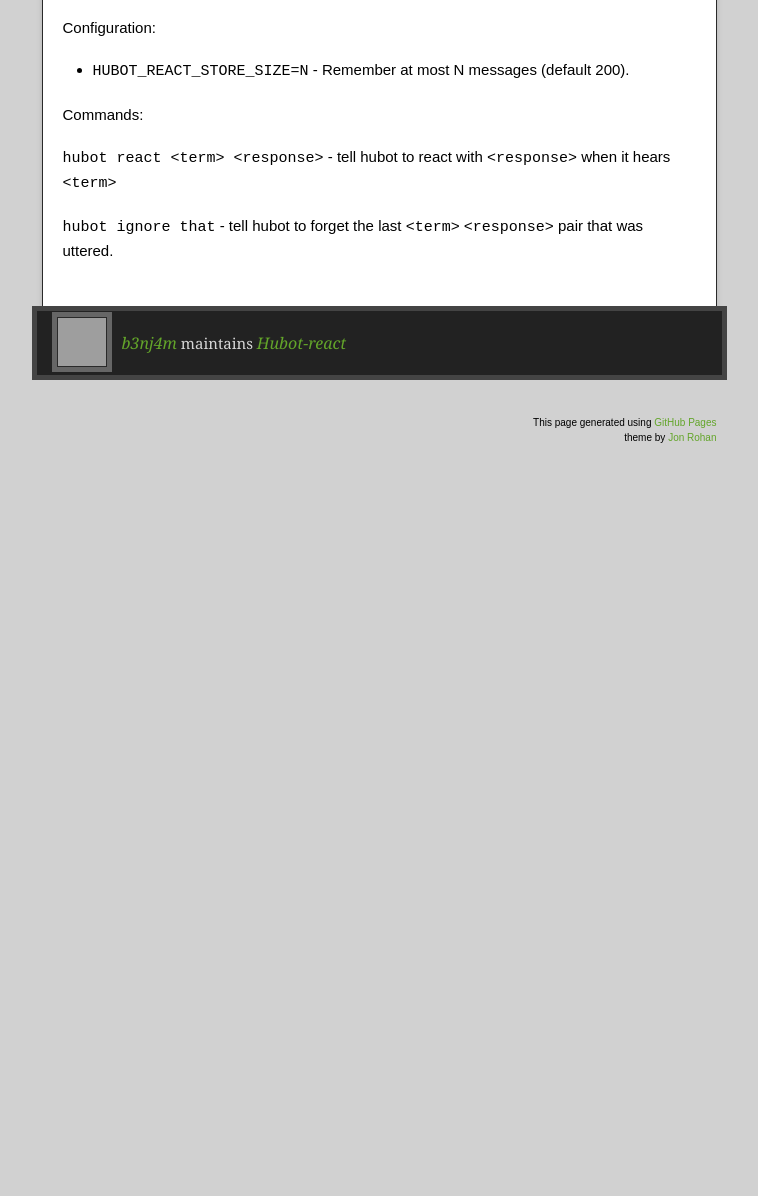
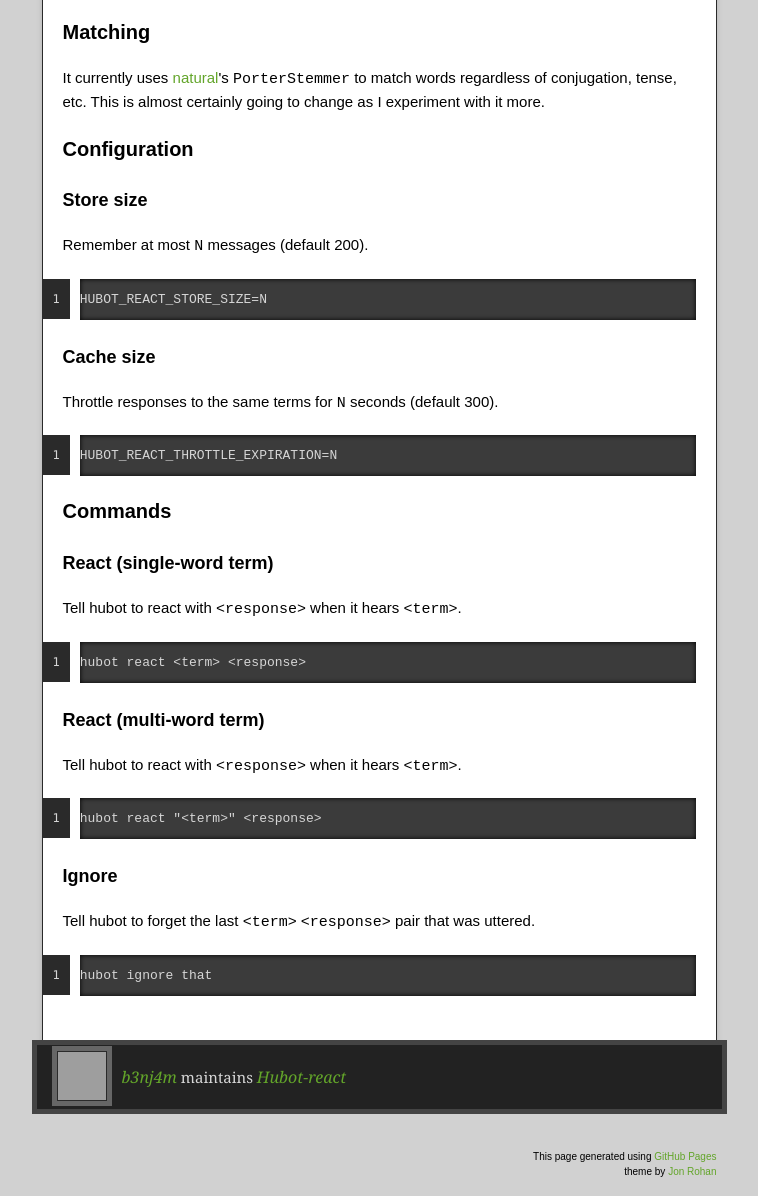
Before and after one commit to b3nj4m/hubot-react, a plain HTML site: page index.html in a window 1280 px wide. Shown: the part 516-1712 px from the top of the page, without its empty margins (261-1019 px from the left). Before the commit the page ends 1051 px from the top, so only its background shows below. Drawn offline with nearby package versions, Linux system fonts and the light colour scheme; grey boxes are pictures that could not be loaded.

Commit message:
Create gh-pages branch via GitHub

```diff
--- a/index.html
+++ b/index.html
@@ -29,8 +29,8 @@
       <div id="main" role="main">
         <div class="download-bar">
         <div class="inner">
-          <a href="https://github.com/b3nj4m/hubot-react/archive/1.0.1.tar.gz" class="download-button tar"><span>Download</span></a>
-          <a href="https://github.com/b3nj4m/hubot-react/archive/1.0.1.zip" class="download-button zip"><span>Download</span></a>
+          <a href="https://github.com/b3nj4m/hubot-react/tarball/master" class="download-button tar"><span>Download</span></a>
+          <a href="https://github.com/b3nj4m/hubot-react/zipball/master" class="download-button zip"><span>Download</span></a>
           <a href="https://github.com/b3nj4m/hubot-react" class="code">View Hubot-react on GitHub</a>
         </div>
         <span class="blc"></span><span class="trc"></span>
@@ -48,18 +48,56 @@ Alice: Homestar Runner is the best.
 Hubot: seriously.
 </code></pre>
 
-<p>Configuration:</p>
+<h3>
+<a name="matching" class="anchor" href="#matching"><span class="octicon octicon-link"></span></a>Matching</h3>
 
-<ul>
-<li>
-<code>HUBOT_REACT_STORE_SIZE=N</code> - Remember at most N messages (default 200).</li>
-</ul>
+<p>It currently uses <a href="https://github.com/NaturalNode/natural">natural</a>'s <code>PorterStemmer</code> to match words regardless of conjugation, tense, etc. This is almost certainly going to change as I experiment with it more.</p>
 
-<p>Commands:</p>
+<h3>
+<a name="configuration" class="anchor" href="#configuration"><span class="octicon octicon-link"></span></a>Configuration</h3>
 
-<p><code>hubot react &lt;term&gt; &lt;response&gt;</code> - tell hubot to react with <code>&lt;response&gt;</code> when it hears <code>&lt;term&gt;</code></p>
+<h4>
+<a name="store-size" class="anchor" href="#store-size"><span class="octicon octicon-link"></span></a>Store size</h4>
 
-<p><code>hubot ignore that</code> - tell hubot to forget the last <code>&lt;term&gt;</code> <code>&lt;response&gt;</code> pair that was uttered.</p>
+<p>Remember at most <code>N</code> messages (default 200).</p>
+
+<pre><code>HUBOT_REACT_STORE_SIZE=N
+</code></pre>
+
+<h4>
+<a name="cache-size" class="anchor" href="#cache-size"><span class="octicon octicon-link"></span></a>Cache size</h4>
+
+<p>Throttle responses to the same terms for <code>N</code> seconds (default 300).</p>
+
+<pre><code>HUBOT_REACT_THROTTLE_EXPIRATION=N
+</code></pre>
+
+<h3>
+<a name="commands" class="anchor" href="#commands"><span class="octicon octicon-link"></span></a>Commands</h3>
+
+<h4>
+<a name="react-single-word-term" class="anchor" href="#react-single-word-term"><span class="octicon octicon-link"></span></a>React (single-word term)</h4>
+
+<p>Tell hubot to react with <code>&lt;response&gt;</code> when it hears <code>&lt;term&gt;</code>.</p>
+
+<pre><code>hubot react &lt;term&gt; &lt;response&gt;
+</code></pre>
+
+<h4>
+<a name="react-multi-word-term" class="anchor" href="#react-multi-word-term"><span class="octicon octicon-link"></span></a>React (multi-word term)</h4>
+
+<p>Tell hubot to react with <code>&lt;response&gt;</code> when it hears <code>&lt;term&gt;</code>.</p>
+
+<pre><code>hubot react "&lt;term&gt;" &lt;response&gt;
+</code></pre>
+
+<h4>
+<a name="ignore" class="anchor" href="#ignore"><span class="octicon octicon-link"></span></a>Ignore</h4>
+
+<p>Tell hubot to forget the last <code>&lt;term&gt;</code> <code>&lt;response&gt;</code> pair that was uttered.</p>
+
+<pre><code>hubot ignore that
+</code></pre>
         </article>
       </div>
     </div>
```
Also changed, not shown: params.json (+1 -1 lines).
